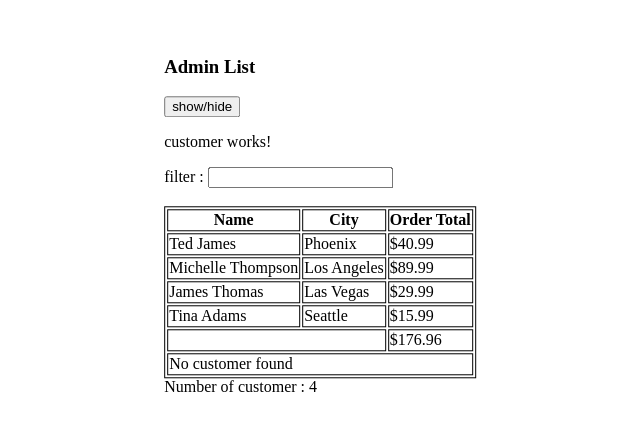
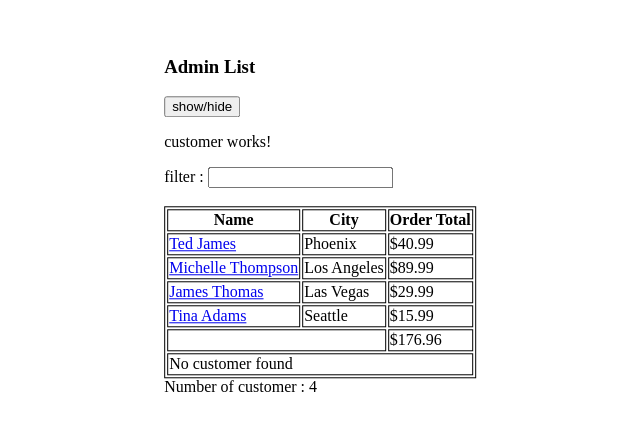
Before and after one commit to MRofiqulIlmi/Customer-Learn, an Angular app: page /customers in a window 1280 px wide. Shown: the part 111-542 px from the top of the page, without its empty margins (328-968 px from the left). Built offline with nearby package versions, Linux system fonts and the light colour scheme.

Commit message:
add : routerLink directive, access orders by id for specific customer

```diff
--- a/src/app/app-routing.module.ts
+++ b/src/app/app-routing.module.ts
@@ -4,6 +4,9 @@ import { RouterModule, Routes } from '@angular/router';
 //Route format match from class statement in Routes
 const routes: Routes = [
   { path: '', pathMatch: 'full', redirectTo: '/customers' },
+  //this list is for all path that can be access
+  { path: 'customers', pathMatch: 'full', redirectTo: '/customers' },
+  { path: 'orders/:id', pathMatch: 'full', redirectTo: '/orders/:id' },
   //this value of ** is a wild card if the path doesn't match, the example if I find localhost:4000/foo, that not on list so will be redirect to /customers
   { path: '**', pathMatch: 'full', redirectTo: '/customers' },
 ];
--- a/src/app/app.component.html
+++ b/src/app/app.component.html
@@ -834,5 +834,3 @@
 <!-- * * * * * * * * * * * * * * * * * * * * * * * * * * * * * * * -->
 <!-- * * * * * * * * * * End of Placeholder * * * * * * * * * * * -->
 <!-- * * * * * * * * * * * * * * * * * * * * * * * * * * * * * * * -->
-
-<router-outlet></router-outlet>
--- a/src/app/app.module.ts
+++ b/src/app/app.module.ts
@@ -3,11 +3,10 @@ import { BrowserModule } from '@angular/platform-browser';
 
 import { AppRoutingModule } from './app-routing.module';
 import { AppComponent } from './app.component';
-import { CustomerComponent } from './customer/customer.component';
 import { CustomerModule } from './customer/customer.module';
 import { SharedModule } from './shared/shared.module';
 import { CoreModule } from './core/core.module';
-import { OrdersComponent } from './orders/orders.component';
+import { OrdersModule } from './orders/orders.module';
 
 @NgModule({
   imports: [
@@ -17,8 +16,9 @@ import { OrdersComponent } from './orders/orders.component';
     CustomerModule,
     SharedModule,
     AppRoutingModule,
+    OrdersModule,
   ],
-  declarations: [AppComponent, OrdersComponent],
+  declarations: [AppComponent],
   providers: [],
   bootstrap: [AppComponent],
 })
--- a/src/app/customer/customer-list/customer-list.component.html
+++ b/src/app/customer/customer-list/customer-list.component.html
@@ -17,7 +17,10 @@
         <!-- some pipe is default also can be customize -->
         <!-- this one is the way if you want to manipulate showen data the method name is pipe -->
         <!-- <a>{{ cust.name | titlecase }}</a> -->
-        <a>{{ cust.name | Capitalize }}</a>
+        <!-- this Router link is use for directive routing into detail of order every customer -->
+        <a [routerLink]="['/orders', cust.id]" onclick="console.log('tes')">{{
+          cust.name | Capitalize
+        }}</a>
       </td>
       <td>{{ cust.city }}</td>
 
--- a/src/app/orders/orders.component.html
+++ b/src/app/orders/orders.component.html
@@ -15,3 +15,4 @@
   </table>
 </div>
 <div *ngIf="!customer">No customer found</div>
+<a routerLink="/customers">view All Customer</a>
```
